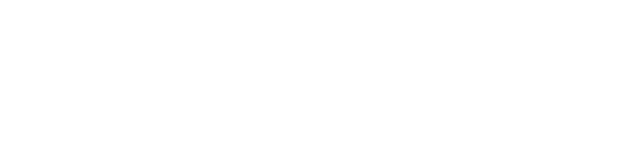
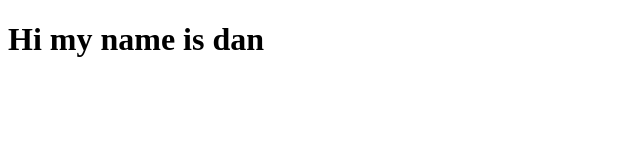
Before and after one commit to rockettown1/test-website, a plain HTML site: page index.html in a window 1280 px wide. Shown: the whole page, without its empty margins (0-640 px from the left). Drawn offline with Linux system fonts and the light colour scheme.

Commit message:
added h1

```diff
--- a/index.html
+++ b/index.html
@@ -6,5 +6,7 @@
     <meta http-equiv="X-UA-Compatible" content="ie=edge" />
     <title>Document</title>
   </head>
-  <body></body>
+  <body>
+    <h1>Hi my name is dan</h1>
+  </body>
 </html>
```
